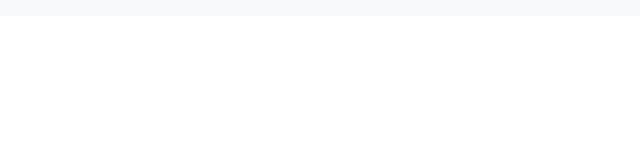
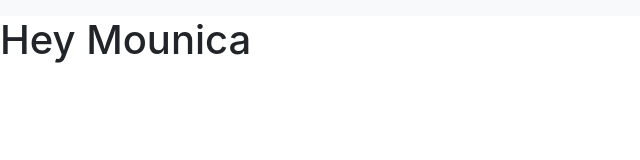
Before and after one commit to MounicaMotru/learning, a plain HTML site: page bootstrapbasics.html in a window 1280 px wide. Shown: the whole page, without its empty margins (0-640 px from the left). Drawn offline with nearby package versions, Linux system fonts and the light colour scheme.

Commit message:
added a header

```diff
--- a/bootstrapbasics.html
+++ b/bootstrapbasics.html
@@ -7,5 +7,6 @@
 </head>
 <body>
    <nav class="navbar navbar-expand-lg navbar-light bg-light"></nav>
+   <h1>Hey Mounica</h1>
 </body>
 </html>
```
